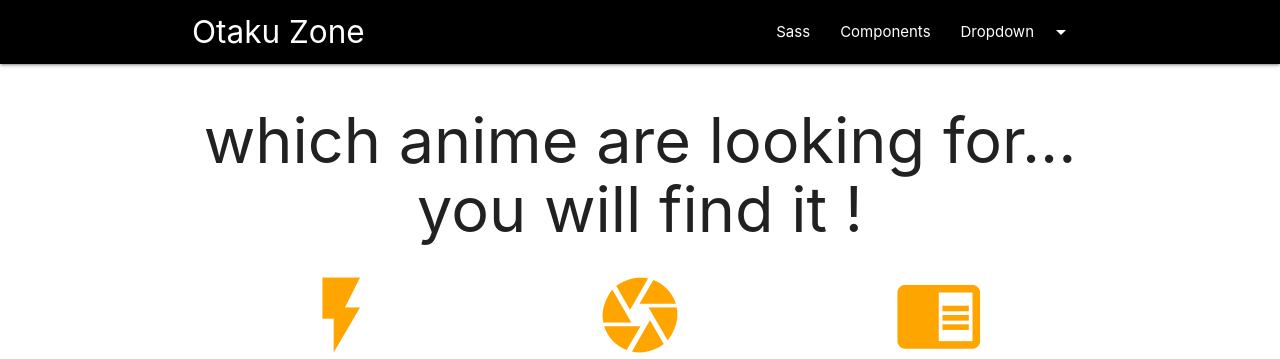
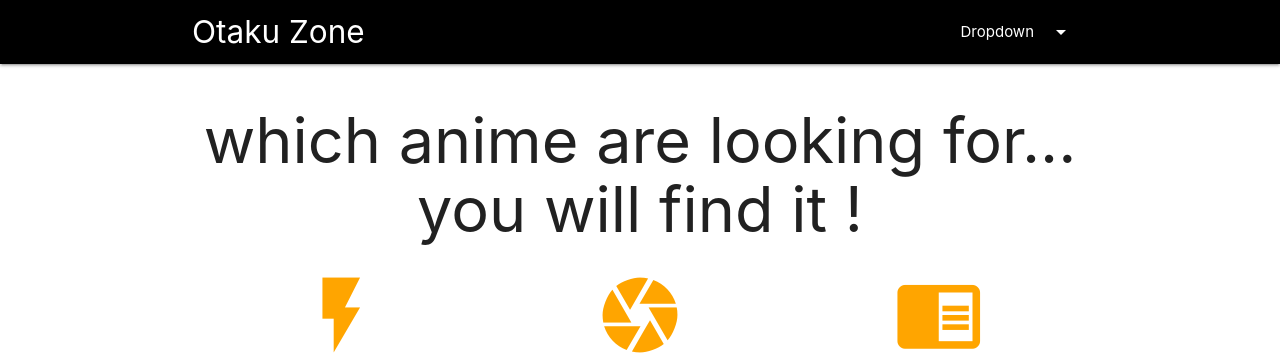
Before and after one commit to abdoufaci/abdou-otaku-zone, a Django app: page / in a window 1280 px wide. Shown: the top 359 px of the page. Run offline with Django 3.2, Linux system fonts and the light colour scheme.

Commit message:
Initial Commit

```diff
--- a/templates/basefamily.html
+++ b/templates/basefamily.html
@@ -7,6 +7,7 @@
     <meta charset="UTF-8"/>
     <meta name="viewport" content="width=device-width, initial-scale=1"/>
     <link rel="stylesheet" href="{% static "css/style.css" %}">
+    <link rel="stylesheet" href="{% static "templates/base.javaScript.js"%}">
     <link rel="stylesheet" href=https://cdnjs.cloudflare.com/ajax/libs/materialize/1.0.0/css/materialize.min.css>
     <link rel="stylesheet" href=https://fonts.googleapis.com/icon?family=Material+Icons>
 </head>
@@ -22,8 +23,6 @@
         <div class="nav-wrapper">
             <a href="/" class="brand-logo">Otaku Zone</a>
             <ul class="right hide-on-med-and-down">
-                <li><a href="sass.html">Sass</a></li>
-                <li><a href="badges.html">Components</a></li>
                 <li><a class="dropdown-trigger" href="#!" data-target="dropdown1">Dropdown<i class="material-icons right">arrow_drop_down</i></a></li>
             </ul>
         </div>
@@ -941,8 +940,8 @@
         </div>
     </div>
 </div>
-{% endblock content %}
 <script src="https://cdnjs.cloudflare.com/ajax/libs/materialize/1.0.0/js/materialize.min.js"></script>
 <script src="base.javaScript.js"></script>
+{% endblock content %}
 </body>
 </html>
```
